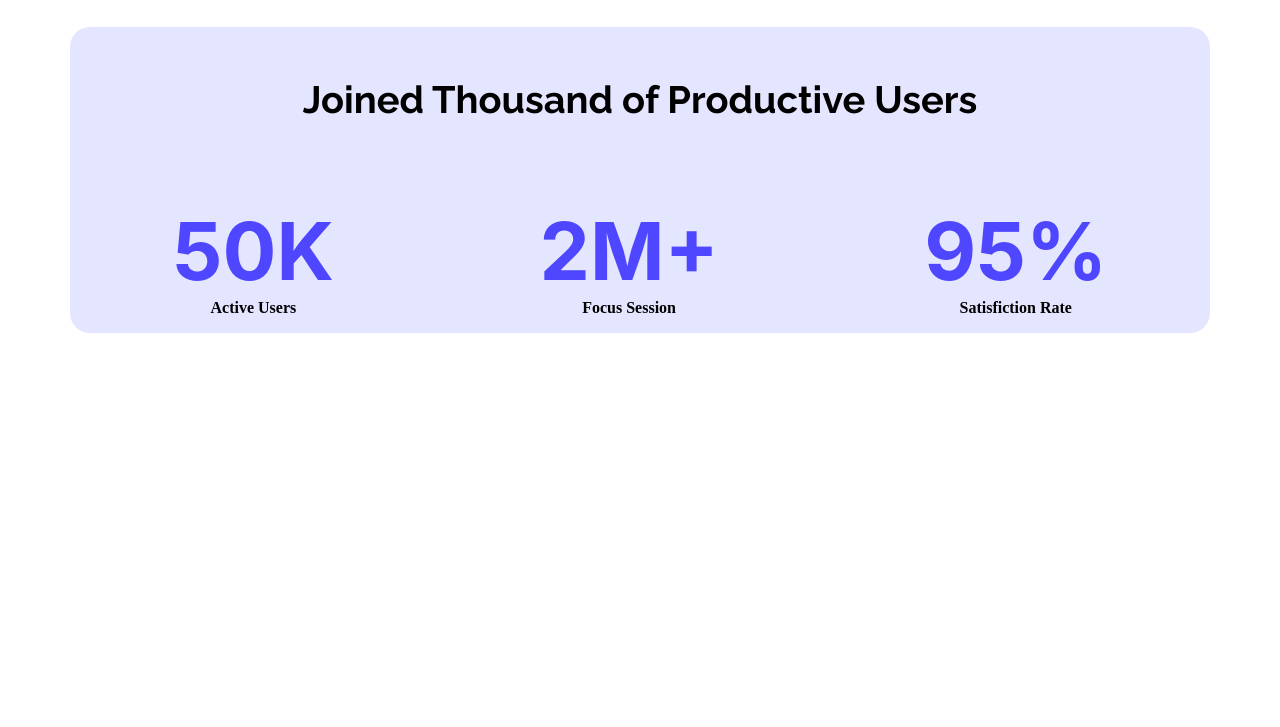
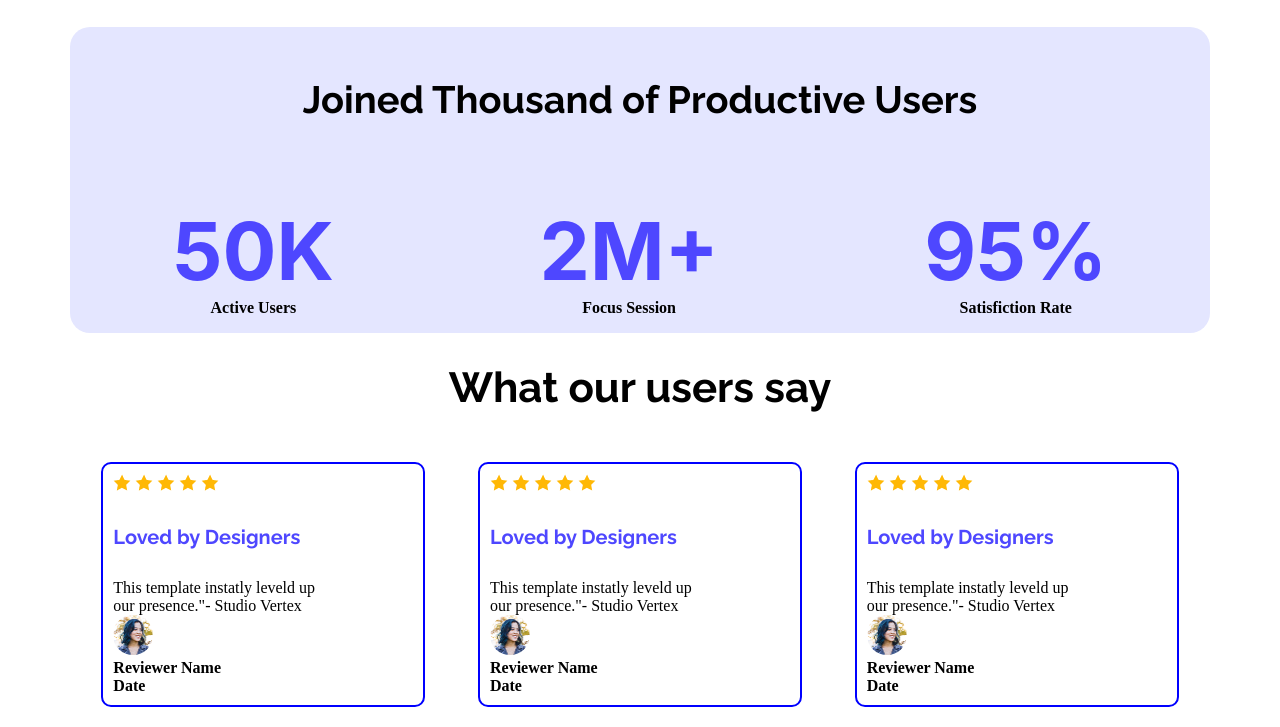
Before and after one commit to AdnanHaque21/First-Assignment, a plain HTML site: page index.html in a window 1280 px wide. Shown: the part 1029-1756 px from the top of the page. Before the commit the page ends 1362 px from the top, so only its background shows below. Drawn offline with Linux system fonts and the light colour scheme.

Commit message:
Chllaenges completed

```diff
--- a/index.html
+++ b/index.html
@@ -52,6 +52,55 @@
                 </div>
         </section>
         </div>
+        <h3 class="user">What our users say</h3>
+        <section class="card-container">
+            <div class="card">
+                <img src="./Assets/icon-star.png" alt="">
+                <img src="./Assets/icon-star.png" alt="">
+                <img src="./Assets/icon-star.png" alt="">
+                <img src="./Assets/icon-star.png" alt="">
+                <img src="./Assets/icon-star.png" alt="">
+                <h3>Loved by Designers</h3>
+                <p>This template instatly leveld up <br>
+                    our presence."- Studio Vertex</p>
+                <div class="reviewer">
+                        <img class="reviwer-img" src="./Assets/avatar.png" alt="">
+                <h4 class="reviewer-img-title">Reviewer Name</h4>
+                <h4 class="reviewer-img-date">Date</h4>
+                </div>
+        </div>
+            <div class="card">
+                <img src="./Assets/icon-star.png" alt="">
+                <img src="./Assets/icon-star.png" alt="">
+                <img src="./Assets/icon-star.png" alt="">
+                <img src="./Assets/icon-star.png" alt="">
+                <img src="./Assets/icon-star.png" alt="">
+                <h3>Loved by Designers</h3>
+                <p>This template instatly leveld up <br>
+                    our presence."- Studio Vertex</p>
+                <div class="reviewer">
+                        <img class="reviwer-img" src="./Assets/avatar.png" alt="">
+                <h4 class="reviewer-img-title">Reviewer Name</h4>
+                <h4 class="reviewer-img-date">Date</h4>
+                </div>
+        </div>
+            <div class="card">
+                <img src="./Assets/icon-star.png" alt="">
+                <img src="./Assets/icon-star.png" alt="">
+                <img src="./Assets/icon-star.png" alt="">
+                <img src="./Assets/icon-star.png" alt="">
+                <img src="./Assets/icon-star.png" alt="">
+                <h3>Loved by Designers</h3>
+                <p>This template instatly leveld up <br>
+                    our presence."- Studio Vertex</p>
+                <div class="reviewer">
+                        <img class="reviwer-img" src="./Assets/avatar.png" alt="">
+                <h4 class="reviewer-img-title">Reviewer Name</h4>
+                <h4 class="reviewer-img-date">Date</h4>
+                </div>
+        </div>
+        </section>
+
     </main>
     <footer>
 
--- a/styles/assignment.css
+++ b/styles/assignment.css
@@ -126,3 +126,42 @@ nav{
     .productive-user{
         display: flex;
     }
+    /* Challenges */
+    main{
+        max-width: 1140px;
+        max-height: 331px;
+    }
+    .card-container{
+    display: flex;
+    padding: 20px;
+    gap: 30px;
+    flex-wrap: wrap;
+}
+.user{
+    text-align: center;
+    color: black;
+    font-weight: bold;
+    font-size: 42px;
+    font-family: "Raleway", sans-serif;
+}
+.card{
+    width: 300px;
+    border: 2px solid blue;
+    border-radius: 10px;
+    padding: 10px;
+}
+.reviewer{
+    display: felx;
+    flex-wrap: wrap;
+}
+.img-title, .img-date{
+    display: flex;
+    margin: 0 auto;
+    align-items: center;
+}
+.reviwer-img{
+    width: 40px;
+    height: 40px;
+    border-radius: 50%;
+    padding: 10px auto;
+}
```
